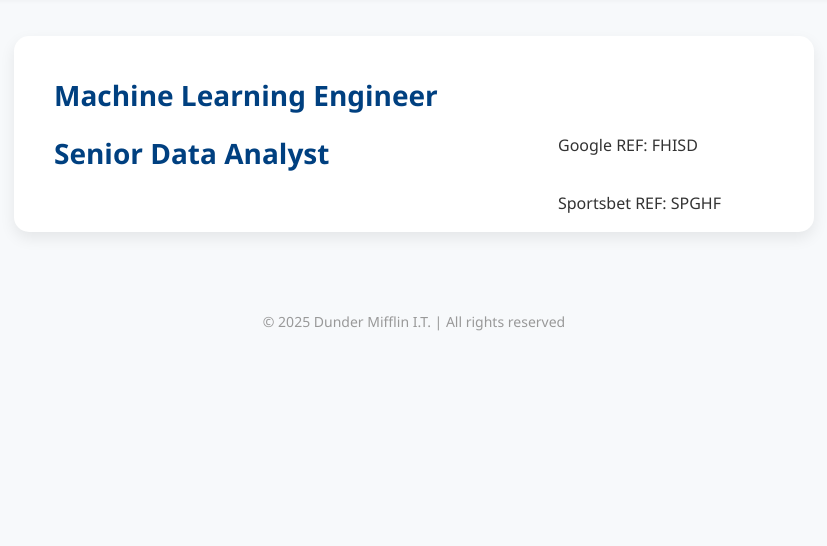
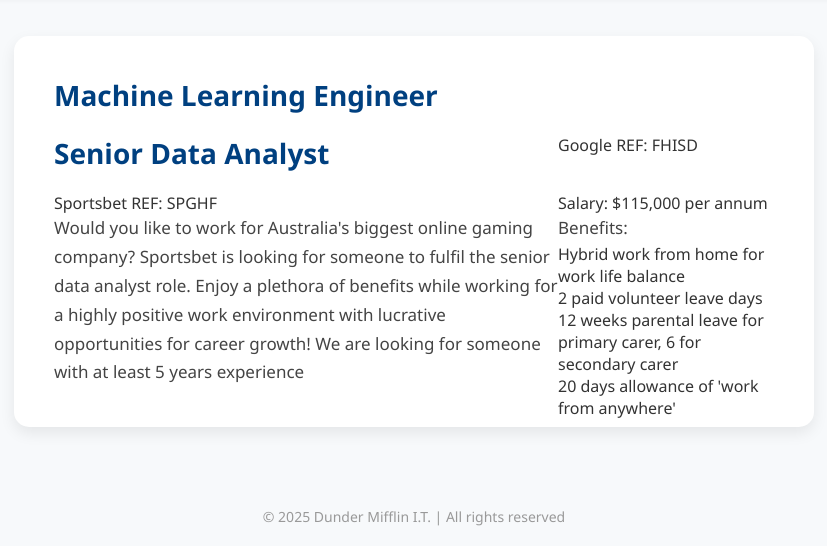
Before and after one commit to TravistyTrav/COS10032-Group-Assessments, a PHP site: page /jobs.html in a window 1280 px wide. Shown: the part 324-870 px from the top of the page, without its empty margins (226-1053 px from the left). Before the commit the page ends 655 px from the top, so only its background shows below. Run offline with PHP 8.4, Linux system fonts and the light colour scheme.

Commit message:
small update

```diff
--- a/assign1/jobs.html
+++ b/assign1/jobs.html
@@ -40,26 +40,38 @@
  <section>
   <h3>Machine Learning Engineer</h3>
   <aside>
-    Google REF: FHISD
-    <section></section>
+    <section>Google REF: FHISD</section>
   </aside>
   <p></p>
  </section>
 
 
 <!--Job 2 Senior Data Analyst-->
-<section>
   <h3>Senior Data Analyst</h3>
   <aside>
+    Salary: $115,000 per annum
+    <p>Benefits:
+      <ul>
+        <li>Hybrid work from home for work life balance</li>
+        <li>2 paid volunteer leave days</li>
+        <li></li>
+        <li>12 weeks parental leave for primary carer, 6 for secondary carer</li>
+        <li>20 days allowance of 'work from anywhere'</li>
+      </ul>
+    </p>
+
+  </aside>
+  <section>
     Sportsbet REF: SPGHF
-    <section></section>
-  </aside>
-  <p></p>
-</section>
+    <p>Would you like to work for Australia's biggest online gaming company? Sportsbet is looking for someone to fulfil the senior data analyst role.
+      Enjoy a plethora of benefits while working for a highly positive work environment with lucrative opportunities for career growth!
+    We are looking for someone with at least 5 years experience</p>
+    </section>
+
 
 <!--
   General requirements for this role via indeed.com and seek.com (multiple advertisements):
-    Have 5+ years of experience in data analysis, data science, consulting or a related field.
+    Have 3+ years of experience in data analysis, data science, consulting or a related field.
     Know your way around data visualisation tools like Power BI, SaaS, Tableu, etc.
     Experienced with SQL, R, Python for modelling and have a solid understanding of data engineering concepts.
     Enjoy training and mentoring and helping others to use data effectively is second nature to you.
--- a/assign1/styles/style.css
+++ b/assign1/styles/style.css
@@ -225,6 +225,11 @@
     margin-bottom: 20px;
 }
 
+ul{
+        list-style-type: none;
+        margin: 0;
+}
+
 /* About.html page specifis css here */
 
 #about th {
```
